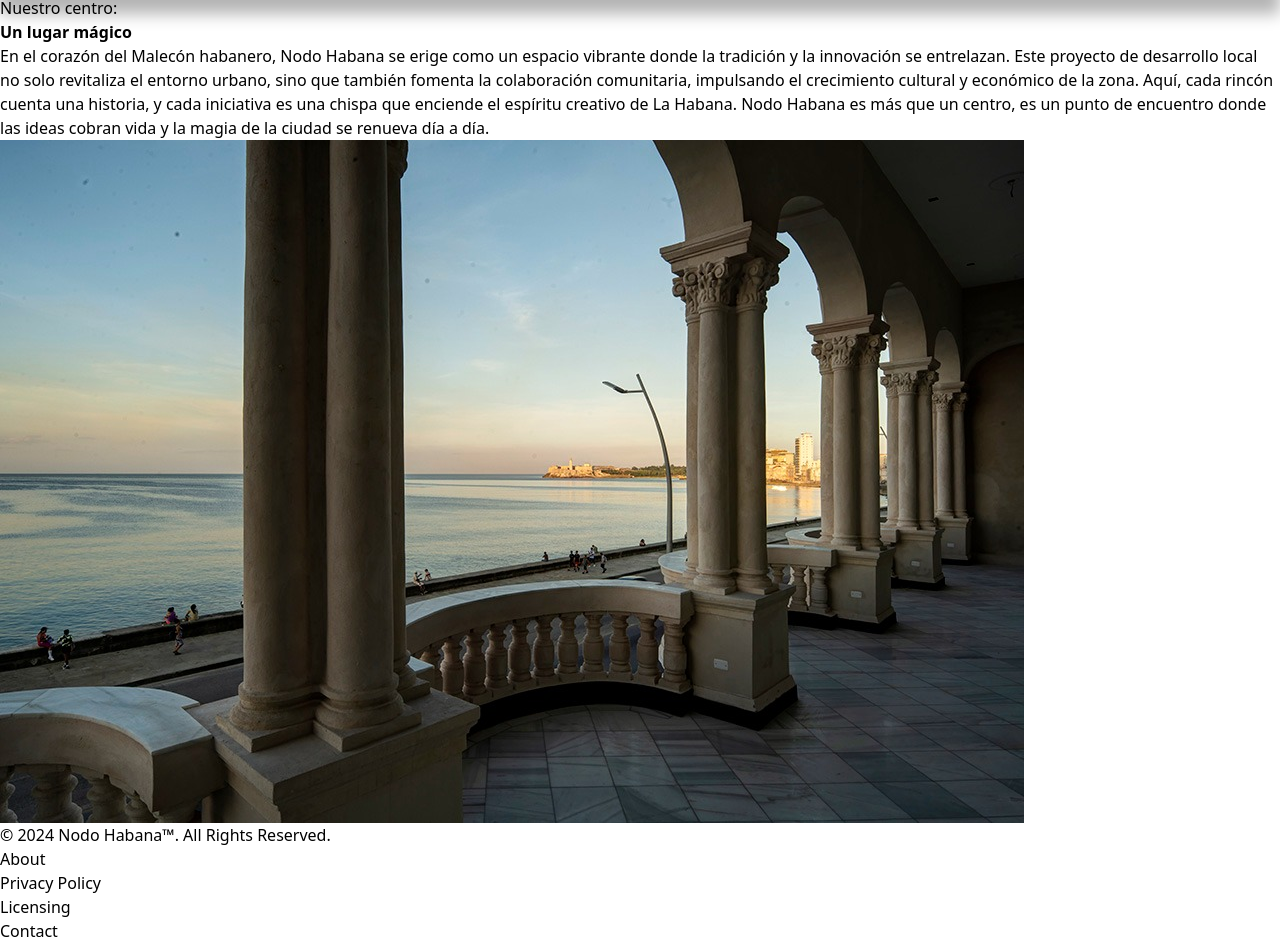
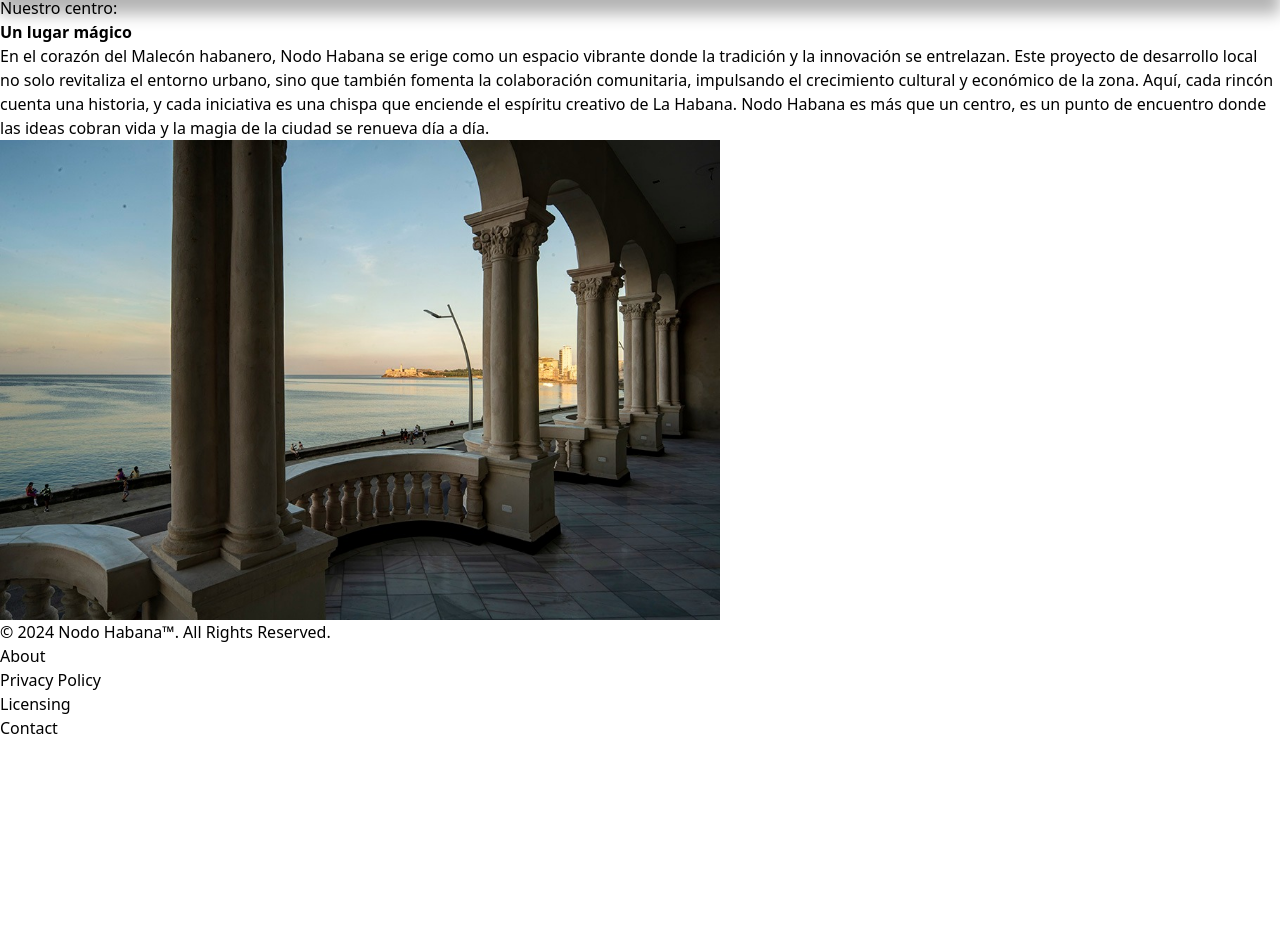
Before and after one commit to fantasyfuerte/nodo-habana, a Next.js app: page / in a window 1280 px wide. Shown: the part 995-1938 px from the top of the page. After the commit the page ends 1735 px from the top, so only its background shows below. Built offline with nearby package versions, Linux system fonts and the light colour scheme.

Commit message:
Turning StyledArticle in SSR

```diff
--- a/src/app/components/StyledArticle.tsx
+++ b/src/app/components/StyledArticle.tsx
@@ -1,13 +1,10 @@
-"use client";
-
-import { motion } from "framer-motion";
-import { useState } from "react";
+import Image from "next/image";
 
 interface Props {
   title: string;
   subtitle: string;
   paragraph: string;
-  imgs: string[];
+  img: string;
   centerImg?: boolean;
   id?: string;
 }
@@ -16,25 +13,12 @@ const StyledArticle: React.FC<Props> = ({
   title,
   subtitle,
   paragraph,
-  imgs,
+  img,
   centerImg,
   id,
 }) => {
-  const [img, setImg] = useState(0);
-  const changeImg = () => {
-    setImg((prev) => {
-      if (prev == imgs.length - 1) return 0;
-      return prev + 1;
-    });
-  };
   return (
-    <motion.article
-      id={id}
-      transition={{ delay: 0.5, duration: 0.2 }}
-      initial={{ opacity: 0 }}
-      whileInView={{ opacity: 1 }}
-      className="flex max-h-max flex-wrap items-end mb-48 py-32"
-    >
+    <article id={id} className="flex max-h-max flex-wrap items-end mb-48 mt-32">
       <div className="basis-6/12 flex-grow  pr-4 md:pr-0 pl-4 mb-7 ">
         <h5 className="text-4xl min-w-max md:text-5xl">
           {title}: <br></br>
@@ -45,15 +29,17 @@ const StyledArticle: React.FC<Props> = ({
         </p>
       </div>
       <div className="basis-5/12 flex-grow h-96 px-2 md:p-5 pb-0">
-        <motion.img
-          onViewportEnter={changeImg}
-          src={imgs[img]}
+        <Image
+          alt="imagen del articulo"
+          src={img}
           className={`object-cover ${
             !centerImg && "object-bottom"
           } w-full h-full rounded-xl`}
+          width={720}
+          height={360}
         />
       </div>
-    </motion.article>
+    </article>
   );
 };
 
--- a/src/app/page.tsx
+++ b/src/app/page.tsx
@@ -31,7 +31,7 @@ export default function Home() {
         title="Nuestro centro"
         subtitle="Un lugar mágico"
         paragraph="En el corazón del Malecón habanero, Nodo Habana se erige como un espacio vibrante donde la tradición y la innovación se entrelazan. Este proyecto de desarrollo local no solo revitaliza el entorno urbano, sino que también fomenta la colaboración comunitaria, impulsando el crecimiento cultural y económico de la zona. Aquí, cada rincón cuenta una historia, y cada iniciativa es una chispa que enciende el espíritu creativo de La Habana. Nodo Habana es más que un centro, es un punto de encuentro donde las ideas cobran vida y la magia de la ciudad se renueva día a día."
-        imgs={["balcon.jpeg"]}
+        img={"/balcon.jpeg"}
       />
     </section>
   );
```
